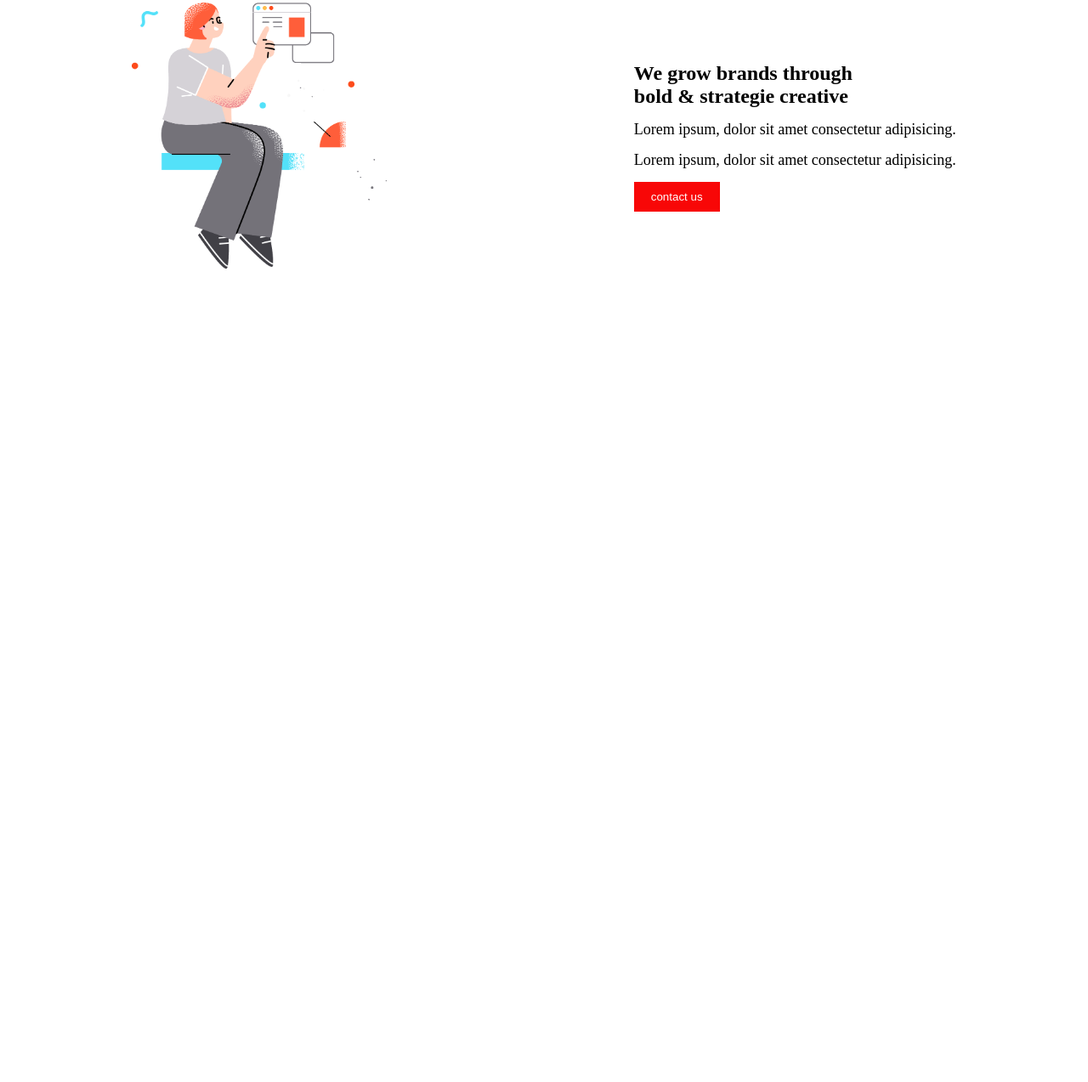
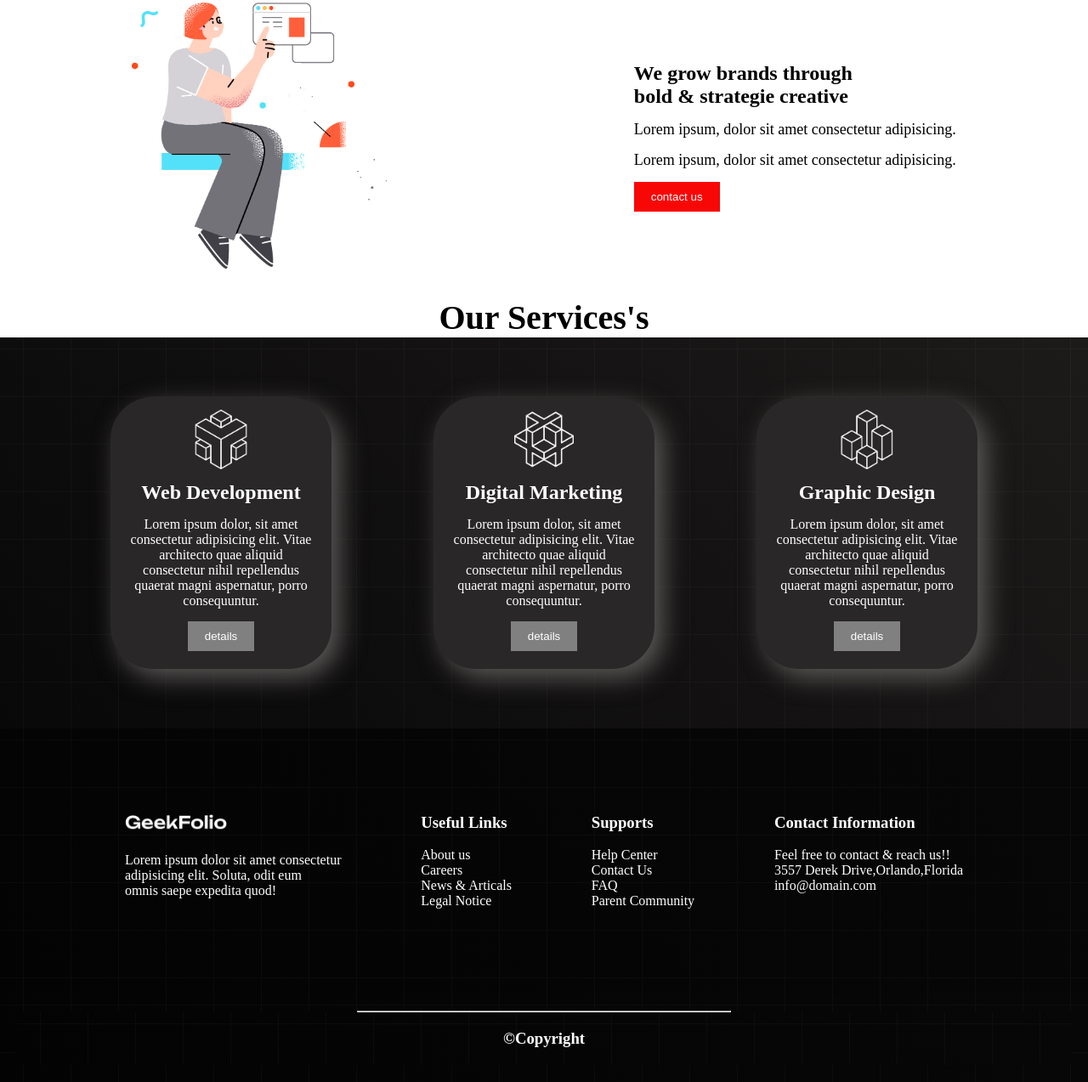
Before and after one commit to tasniahema/digital-product, a plain HTML site: page index.html in a window 1280 px wide. Shown: the part 942-2215 px from the top of the page at 85% size. Before the commit the page ends 1272 px from the top, so only its background shows below. Drawn offline with Linux system fonts and the light colour scheme.

Commit message:
service's and footer

```diff
--- a/index.html
+++ b/index.html
@@ -53,8 +53,70 @@
         </div>
     </div>
 </section>
+<!-- this is our service's section  -->
+<section>
+    <h1 class="about">Our Services's</h1>
+    <div class="service-container">
+        <div class="box">
+            <img  class="icon" src="icon/0.png" alt="">
+            <h2 class="box-title">Web Development</h2>
+            <p class="box-description" >Lorem ipsum dolor, sit amet consectetur adipisicing elit. Vitae architecto quae aliquid consectetur nihil repellendus quaerat magni aspernatur, porro consequuntur.</p>
+            <button class="btn box-btn">details</button>
+        </div>
+        <div class="box">
+            <img  class="icon" src="icon/1.png" alt="">
+            <h2 class="box-title">Digital Marketing</h2>
+            <p class="box-description" >Lorem ipsum dolor, sit amet consectetur adipisicing elit. Vitae architecto quae aliquid consectetur nihil repellendus quaerat magni aspernatur, porro consequuntur.</p>
+            <button class="btn box-btn">details</button>
+        </div>
+        <div class="box">
+            <img  class="icon" src="icon/2.png" alt="">
+            <h2 class="box-title">Graphic Design</h2>
+            <p class="box-description" >Lorem ipsum dolor, sit amet consectetur adipisicing elit. Vitae architecto quae aliquid consectetur nihil repellendus quaerat magni aspernatur, porro consequuntur.</p>
+            <button class="btn box-btn">details</button>
+        </div>
+    </div>
+</section>
     </main>
     <footer>
+<section>
+    <div class="footer">
+        <div class="geekfolio">
+           <img class="logo-photo" src="logo/logo-light.png" alt=""><br><br>
+           <p>Lorem ipsum dolor sit amet consectetur<br> adipisicing elit. Soluta, odit eum<br> omnis saepe expedita quod!</p>
+        </div>
+        <div class="usefullink">
+            <h3>Useful Links</h3><br>
+            <li>About us</li>
+            <li>Careers</li>
+            <li>News & Articals</li>
+            <li>Legal Notice</li>
+        </div>
+        <div class="support">
+            <h3>Supports</h3><br>
+            <li>Help Center</li>
+            <li>Contact Us</li>
+            <li>FAQ</li>
+            <li>Parent Community</li>
+        </div>
+        <div class="contactus">
+            <h3>Contact Information </h3><br>
+            <li>Feel free to contact & reach us!!</li>
+            <li>3557 Derek Drive,Orlando,Florida</li>
+            <li>info@domain.com</li>
+        </div>
+
+    </div>
+
+
+</section>
+<section>
+    <div class="copy">
+        <hr class="hr"/>
+        <h3 class="copy">&copy;Copyright </h3>
+    </div>
+
+</section>
 
     </footer>
 </body>
--- a/style.css
+++ b/style.css
@@ -40,7 +40,7 @@
    align-items: center;
    border:none;
    color: white;
-   background-image: url("images/background.png"),linear-gradient(45deg,rgb(8 ,8 ,8),rgb(53 ,53 ,53));
+   background-image: url("images/background.png"),linear-gradient(45deg,rgb(8 ,8 ,8),rgb(59, 56, 56));
    background-position: center;
    background-size: cover;
    background-repeat: no-repeat;
@@ -74,3 +74,52 @@
     padding-top:20px;
     font-size: 40px;
 }
+.box{
+    width:230px;
+    height: 290px;
+    box-shadow: 4px 4px 15 px gray;
+    background-color: rgb(41, 39, 39);
+    text-align: center;
+    padding: 15px;
+    color: white;
+    box-shadow: 10px 10px 30px rgb(93, 89, 89);
+    border-radius: 50px;
+}
+.icon{
+    width:70px;
+}
+.box-btn{
+    background-color: gray;
+    margin-top: 10px;
+}
+.box-title{
+    padding: 10px;
+}
+.box-description{
+    padding:5px
+}
+.service-container{
+    display:flex;
+    justify-content: space-around;
+    padding:70px;
+    background-image: url("images/background.png"),linear-gradient(45deg,rgb(8 ,8 ,8),rgb(29, 26, 26));
+
+}
+.footer{
+    display:flex;
+    justify-content: space-around;
+    padding:100px;
+    background-image: url("images/background.png"),linear-gradient(45deg,rgb(3, 3, 3),rgb(7, 7, 7));
+    color:white;
+    list-style: none;
+}
+.copy{
+    text-align:center;
+    background-image: url("images/background.png"),linear-gradient(45deg,rgb(3, 3, 3),rgb(7, 7, 7));
+    color:white;
+    padding:20px;
+}
+.hr{
+    margin-left: 400px;
+    margin-right: 400px;
+}
```
